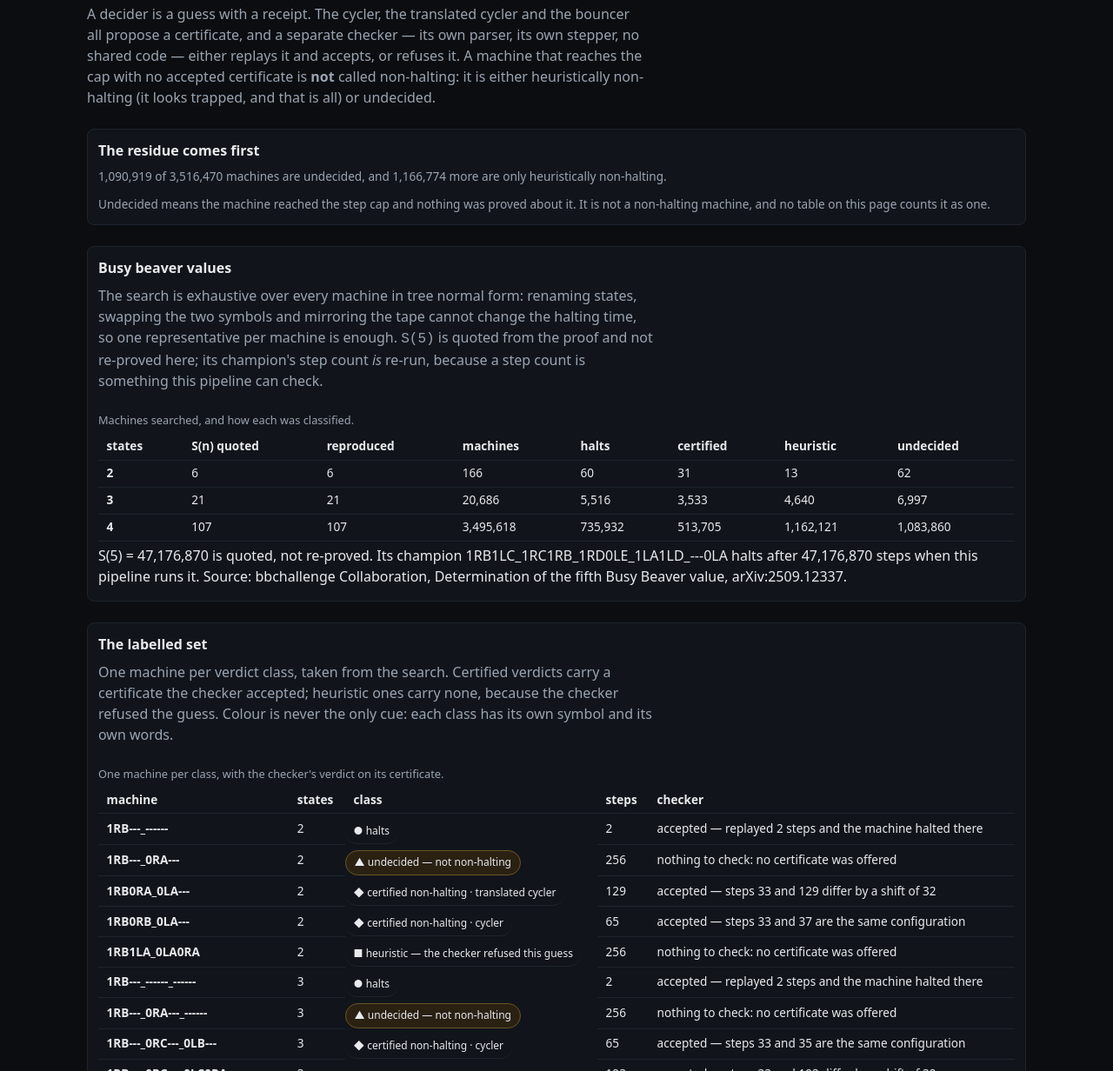
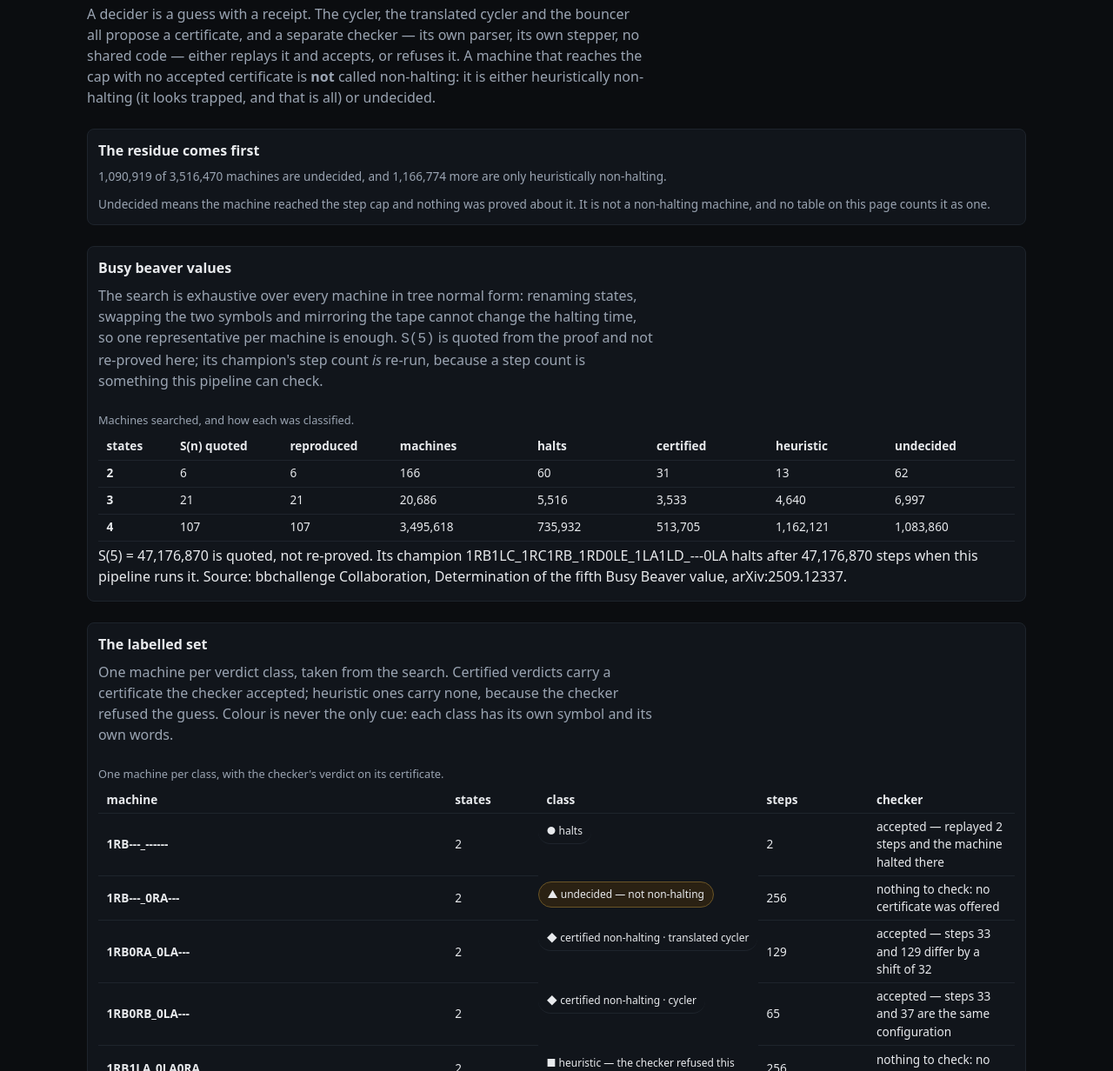
Before and after one commit to JoeyHammoth/chaotic-automata, a website built with Vite: page site/verifier.html in a window 1280 px wide. Shown: the part 68-1300 px from the top of the page at 87% size. Built offline with nearby package versions, Linux system fonts and the light colour scheme.

Commit message:
Set the other two verifier tables' widths and guard every page at phone width (#91)
The cryptid table got fixed columns in #90; the busy-beaver and labelled
tables still left their widths to the browser. They now share that
treatment, so each numeric column has the room its numbers need and the
labelled table's machine column gets the largest share.

The inspector and stress pages were measured at 390 px and do not overflow,
and their tables still read at 324 px, so they keep the plain table layout
rather than gaining a card mode nothing needed.

A new e2e spec loads every page at a phone width and fails if the document
is wider than the viewport: the check that would have caught the cryptid
table and the claim URL without anyone having to look.

```diff
--- a/site/src/style.css
+++ b/site/src/style.css
@@ -120,8 +120,66 @@ h2 {
 }
 
 @media (min-width: 701px) {
+  #bb,
+  #labelled,
   #cryptid-table {
     table-layout: fixed;
+  }
+
+  #bb th:nth-child(1) {
+    width: 8%;
+  }
+
+  #bb th:nth-child(2) {
+    width: 12%;
+  }
+
+  #bb th:nth-child(3) {
+    width: 12%;
+  }
+
+  #bb th:nth-child(4) {
+    width: 15%;
+  }
+
+  #bb th:nth-child(5) {
+    width: 13%;
+  }
+
+  #bb th:nth-child(6) {
+    width: 13%;
+  }
+
+  #bb th:nth-child(7) {
+    width: 13%;
+  }
+
+  #bb th:nth-child(8) {
+    width: 14%;
+  }
+
+  #labelled th:nth-child(1) {
+    width: 38%;
+  }
+
+  #labelled th:nth-child(2) {
+    width: 10%;
+  }
+
+  #labelled th:nth-child(3) {
+    width: 24%;
+  }
+
+  #labelled th:nth-child(4) {
+    width: 12%;
+  }
+
+  #labelled th:nth-child(5) {
+    width: 16%;
+  }
+
+  #labelled th[scope='row'] {
+    overflow-wrap: anywhere;
   }
 
   #cryptid-table th:nth-child(1) {
--- a/site/verifier.html
+++ b/site/verifier.html
@@ -40,7 +40,7 @@
           re-proved here; its champion's step count <em>is</em> re-run, because a step count is
           something this pipeline can check.
         </p>
-        <table class="data">
+        <table class="data" id="bb">
           <caption id="bb-caption">Machines searched, and how each was classified.</caption>
           <thead>
             <tr>
@@ -66,7 +66,7 @@
           certificate the checker accepted; heuristic ones carry none, because the checker refused
           the guess. Colour is never the only cue: each class has its own symbol and its own words.
         </p>
-        <table class="data">
+        <table class="data" id="labelled">
           <caption>
             One machine per class, with the checker's verdict on its certificate.
           </caption>
```
Also changed, not shown: site/e2e/layout.spec.ts (added, +21 -0 lines).
